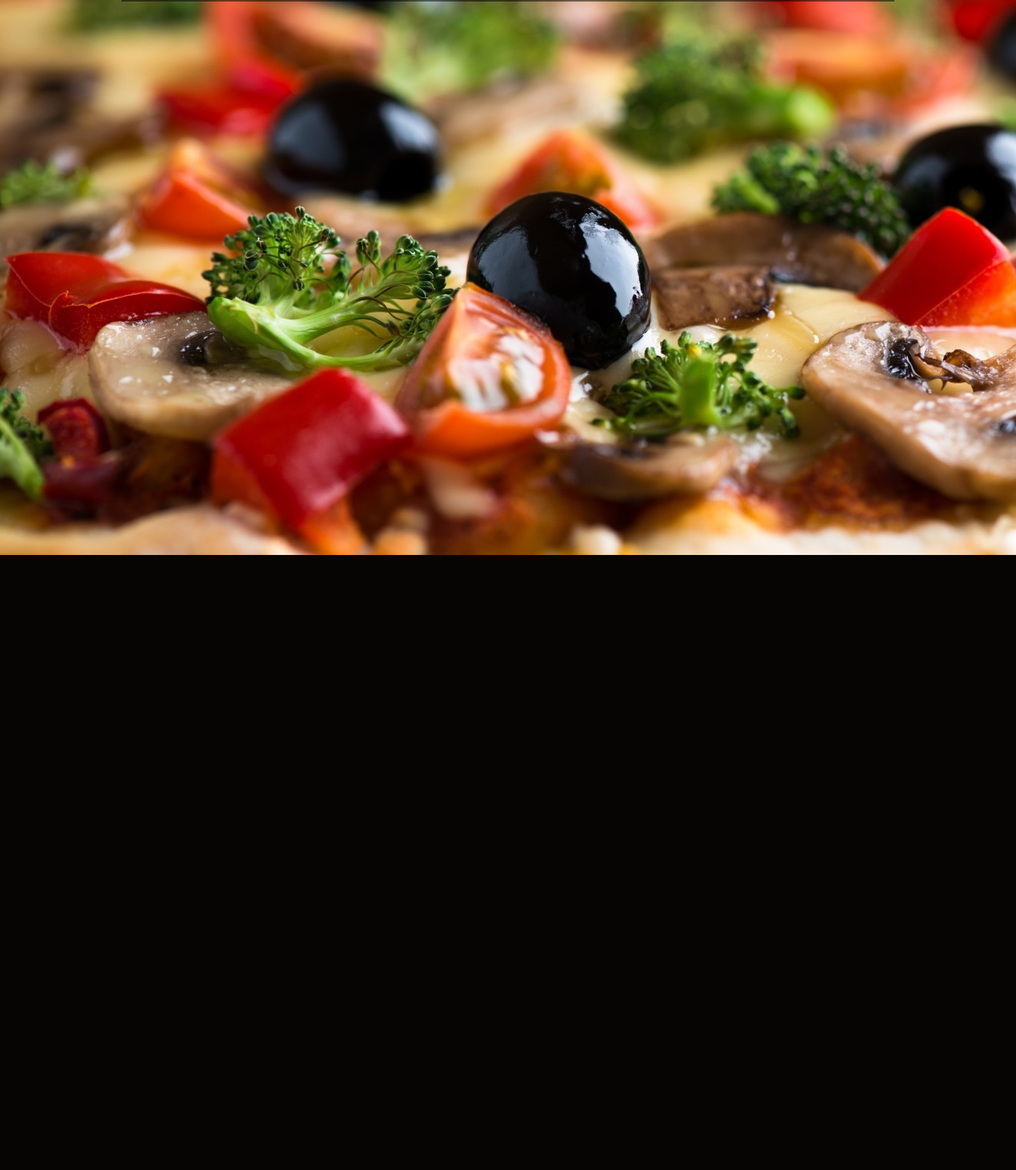
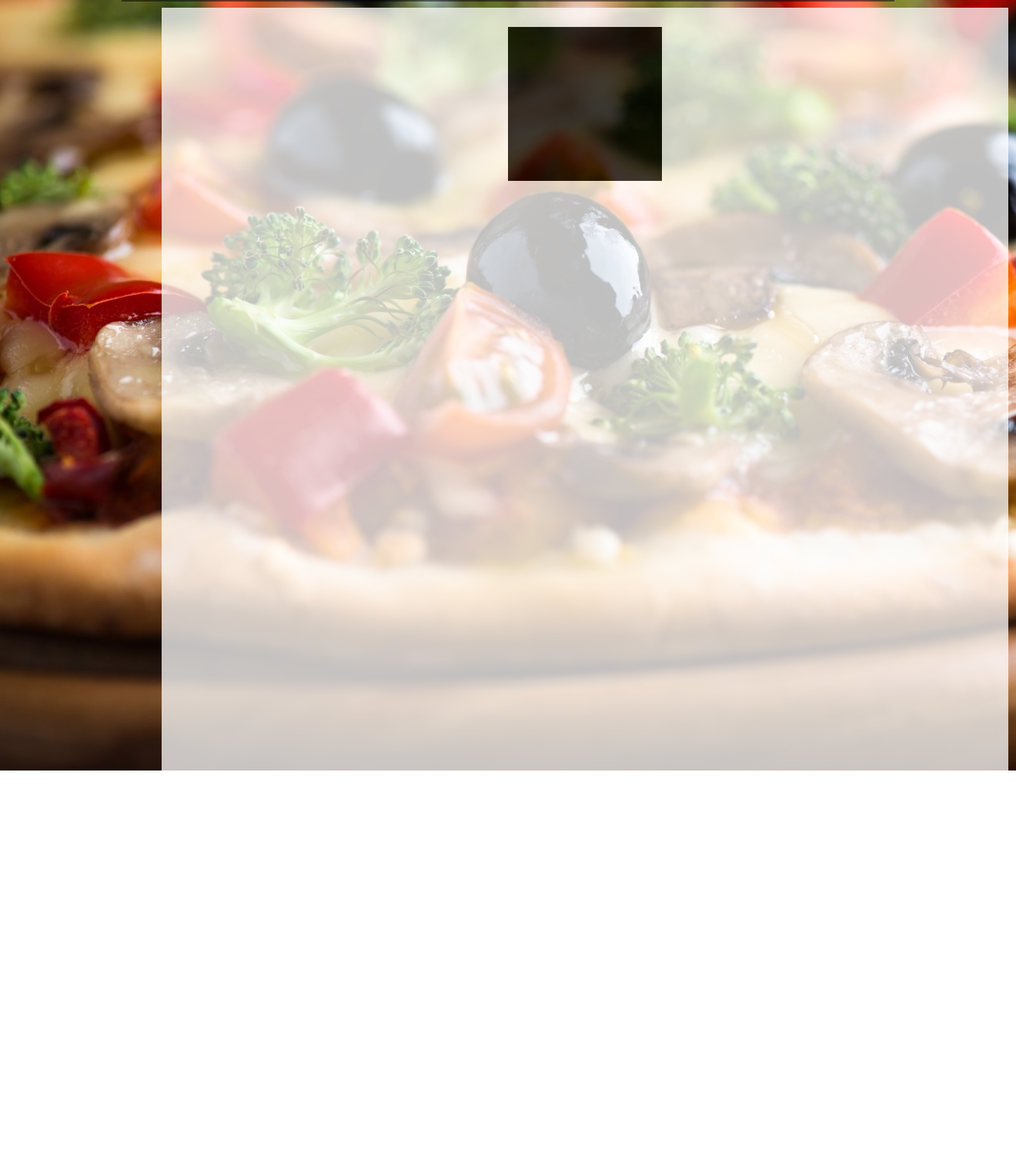
Before and after one commit to MilanTeunissen/miniCRUD, a PHP site: page / in a window 1320 px wide. Shown: the part 79-1599 px from the top of the page at 77% size. Before the commit the page ends 800 px from the top, so only its background shows below. Run offline with PHP 8.4, Linux system fonts and the light colour scheme.

Commit message:
basis
basis waar alle content in gaat komen

```diff
--- a/css/style.css
+++ b/css/style.css
@@ -70,7 +70,21 @@
 
 /*basis*/
 .base {
-  height: 80%;
-  width: 80%;
+  position: relative;
+  left: 200px;
+  display: flex;
+  height: 1500px;
+  width: 1100px;
+  margin: 10px;
+  padding: 15px;
+  opacity: 0.75;
   background-color: #ffffff;
+  justify-content: center;
 }
+
+.menu {
+  height: 200px;
+  width: 200px;
+  margin: 10px;
+  background-color: #000000;
+}
--- a/index.php
+++ b/index.php
@@ -26,7 +26,9 @@
       </nav>
     </header>
     <main>
-      <div class="base"></div>
+      <div class="base">
+        <div class="menu"></div>
+      </div>
     </main>
   </body>
 </html>
```
